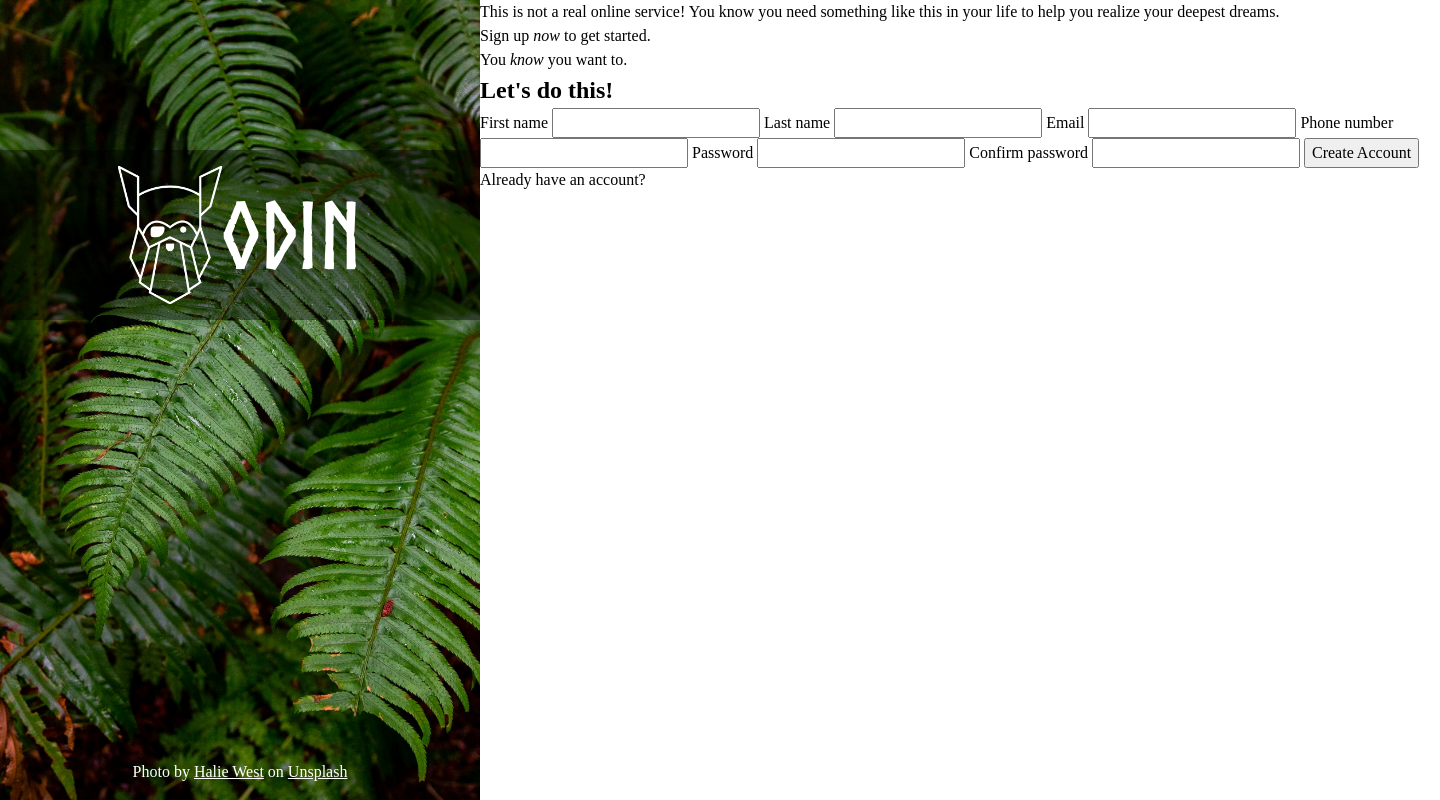
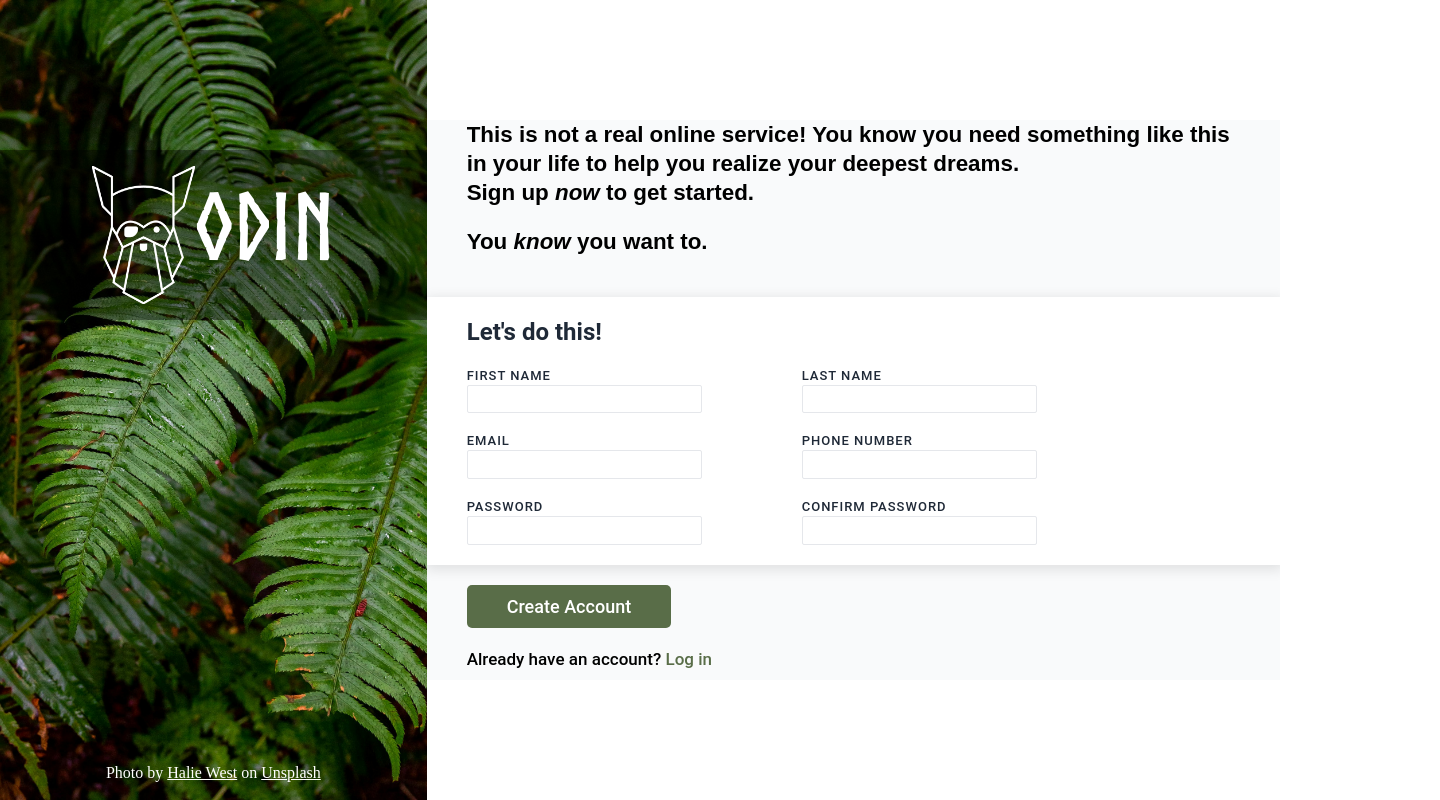
Before and after one commit to krasimir-hr/odin-sign-up-form, a plain HTML site: page index.html in a window 1280 px wide. Shown: the whole page, 1440 px wide, since content can reach past the window. Drawn offline with Linux system fonts and the light colour scheme.

Commit message:
Style the form page with a two column layout.

```diff
--- a/index.html
+++ b/index.html
@@ -20,31 +20,53 @@
         </div>
       </div>
       <div class="content">
+        <div class="header-text">
 					<p>
 						This is not a real online service! You know you need something like this in your life to
 						help you realize your deepest dreams.
 					</p>
 					<p>Sign up <em>now</em> to get started.</p>
 					<p>You <em>know</em> you want to.</p>
+				</div>
         <div class="form-container">
+          <form action="#" method="post">
+						<div class="form">
 							<h2>Let's do this!</h2>
-          <form action="#" method="post">
+							<div class="form-row">
+								<div class="form-column">
 									<label for="first-name">First name</label>
 									<input type="text" id="first-name" name="first-name" />
+								</div>
+								<div class="form-column">
 									<label for="last-name">Last name</label>
 									<input type="text" id="last-name" name="last-name" />
+								</div>
+							</div>
+							<div class="form-row">
+								<div class="form-column">
 									<label for="email">Email</label>
 									<input type="email" id="email" name="email" />
+								</div>
+								<div class="form-column">
 									<label for="phone">Phone number</label>
 									<input type="number" id="phone" name="phone" />
+								</div>
+							</div>
+							<div class="form-row">
+								<div class="form-column">
 									<label for="password">Password</label>
 									<input type="password" id="password" name="password" />
+								</div>
+								<div class="form-column">
 									<label for="password-confirm">Confirm password</label>
 									<input type="password" id="password-confirm" name="password-confirm" />
-            <button type="submit">Create Account</button>
+								</div>
+							</div>
+						</div>
+            <button type="submit" class="btn">Create Account</button>
           </form>
         </div>
-        <p>Already have an account? <a href="#">Log in</a></p>
+        <p class="login">Already have an account? <a href="#">Log in</a></p>
       </div>
     </main>
   </body>
--- a/style.css
+++ b/style.css
@@ -9,7 +9,7 @@
 }
 
 body {
-  line-height: 1.5;
+  line-height: 1.3;
   -webkit-font-smoothing: antialiased;
 }
 
@@ -61,6 +61,8 @@ h6 {
   src: url(resources/Norse-Bold.otf);
 }
 
+@import url('https://fonts.googleapis.com/css2?family=Roboto:ital,wght@0,100;0,300;0,400;0,500;0,700;0,900;1,100;1,300;1,400;1,500;1,700;1,900&display=swap');
+
 a {
   color: #fff;
 }
@@ -72,7 +74,6 @@ body {
 .main {
   display: flex;
   height: 100vh;
-  width: 1440px;
   margin: 0 auto;
 }
 
@@ -109,4 +110,83 @@ body {
 
 .content {
   flex: 2;
+  height: 70vh;
+  margin: auto 0;
+  background-color: #F9FAFB;
 }
+
+.header-text {
+  font-size: 1.4em;
+  font-family: Arial, Helvetica, sans-serif;
+  font-weight: 600;
+  padding: 0 40px;
+}
+
+.header-text p:last-child {
+  margin: 20px 0 40px;
+}
+
+label, input {
+  display: block;
+}
+
+.form {
+  display: flex;
+  flex-direction: column;
+  gap: 20px;
+  background-color: #fff;
+  box-shadow: 1px 3px 12px 2px rgba(0,0,0,0.1);
+  color: #1F2937;
+  padding: 20px 40px;
+  font-family: "Roboto";
+}
+
+.form-row {
+  display: flex;
+  gap: 100px;
+  text-transform: uppercase;
+  letter-spacing: 1px;
+  font-size: 13px;
+  font-weight: 500;
+}
+
+.form-row input {
+  border: 1px solid #E5E7EB;
+  font-size: 16px;
+  padding: 3px 5px;
+  border-radius: 2px;
+}
+
+input:focus {
+  border: 1px solid #34609f;
+  box-shadow: 1px 3px 12px 2px rgba(0,0,0,0.1);
+  outline: none;
+}
+
+input:invalid {
+  border: 1px solid #d11919
+}
+
+.btn {
+  background-color: #596D48;
+  padding: 10px 40px;
+  font-family: "Roboto";
+  color: #fff;
+  font-weight: 500;
+  font-size: 18px;
+  border-radius: 5px;
+  border: none;
+  margin: 20px 40px;;
+}
+
+.login {
+  padding: 0 40px;
+  font-size: 17px;
+  font-weight: 500;
+  font-family: "Roboto";
+}
+
+.login a {
+  color: #596D48;
+  text-decoration: none;
+}
```
Lines whose indentation alone changed are shown as unchanged.
